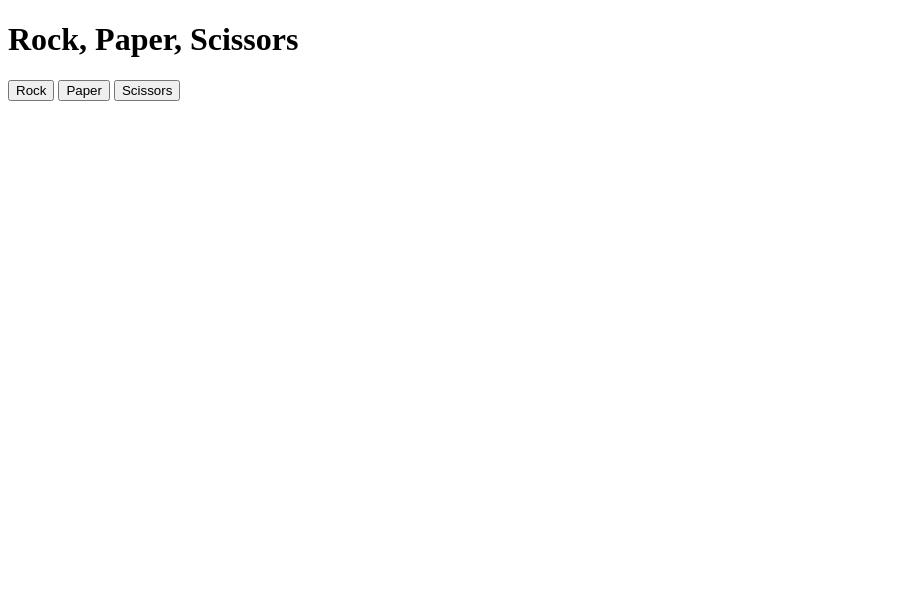
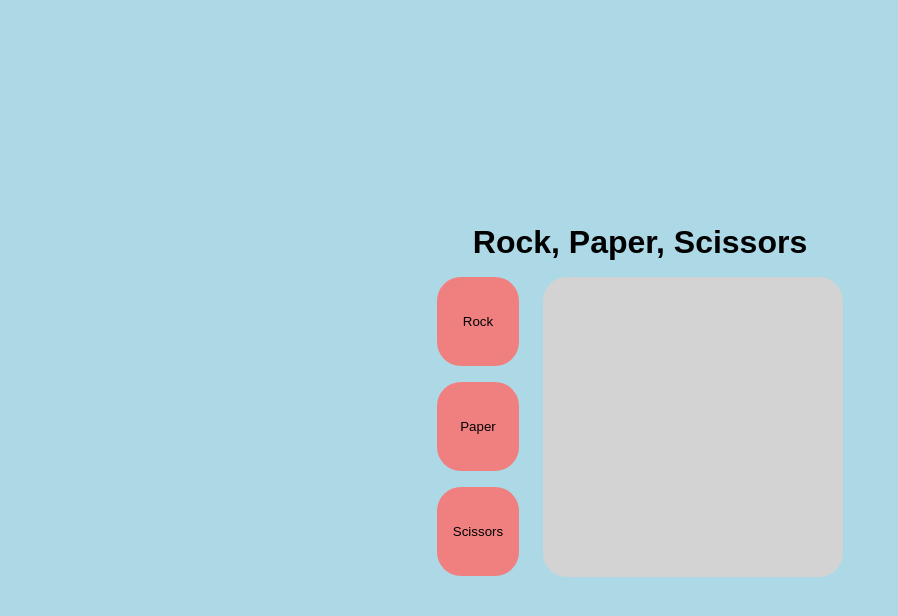
Before and after one commit to nldgutierrez/odin-rock-paper-scissors, a plain HTML site: page index.html in a window 1280 px wide. Shown: the whole page, without its empty margins (0-898 px from the left). Drawn offline with Linux system fonts and the light colour scheme.

Commit message:
Add styles

```diff
--- a/index.html
+++ b/index.html
@@ -10,14 +10,16 @@
     <link rel="stylesheet" href="style.css">
 </head>
 <body>
-    <div><h1>Rock, Paper, Scissors</h1></div>
-    <div id="buttons">
-        <button id="rock">Rock</button>
-        <button id="paper">Paper</button>
-        <button id="scissors">Scissors</button>
-    </div>
-    <div id="gameplay">
+    <div class="heading"><h1>Rock, Paper, Scissors</h1></div>
+    <div class="game">
+        <div id="buttons">
+            <button class="playbutton" id="rock">Rock</button>
+            <button class="playbutton" id="paper">Paper</button>
+            <button class="playbutton" id="scissors">Scissors</button>
+        </div>
+        <div id="gameplay">
 
+        </div>
     </div>
 </body>
 </html>
--- a/style.css
+++ b/style.css
@@ -0,0 +1,64 @@
+* {
+    box-sizing: border-box;
+    margin: 0;
+    /* border: 1px dotted; */
+    font-family: sans-serif;
+}
+
+body {
+    background: lightblue;
+    height: 100vh;
+
+    display: flex;
+    flex-direction: column;
+    justify-content: center;
+
+    gap: 16px;
+}
+
+.heading {
+    text-align: center;
+}
+
+.game {
+    display: flex;
+    justify-content: center;
+    gap: 24px;;
+}
+
+#gameplay {
+    width: 300px;
+    height: 300px;
+
+    text-align: center;
+    background-color: lightgray;
+    border-radius: 24px;
+
+}
+
+#buttons {
+    text-align: center;
+    display: flex;
+    flex-direction: column;
+    gap: 16px;
+}
+
+.playbutton {
+    flex-grow: 1;
+    background: lightcoral;
+    border: none;
+    border-radius: 24px;
+    padding: 16px;
+}
+
+.playbutton:hover:enabled {
+    background: coral;
+}
+
+.playbutton:active:enabled {
+    background: lightcoral;
+}
+
+p {
+    margin: 8px;
+}
```
